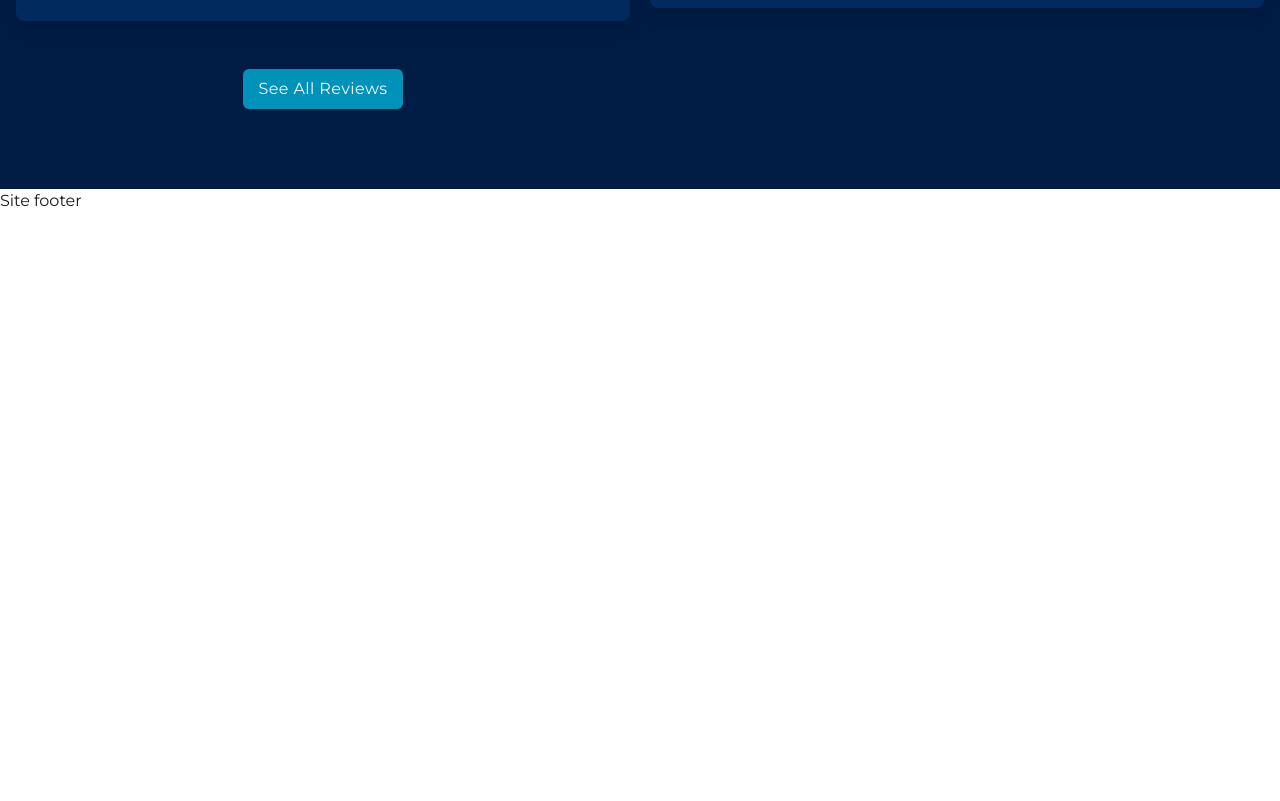
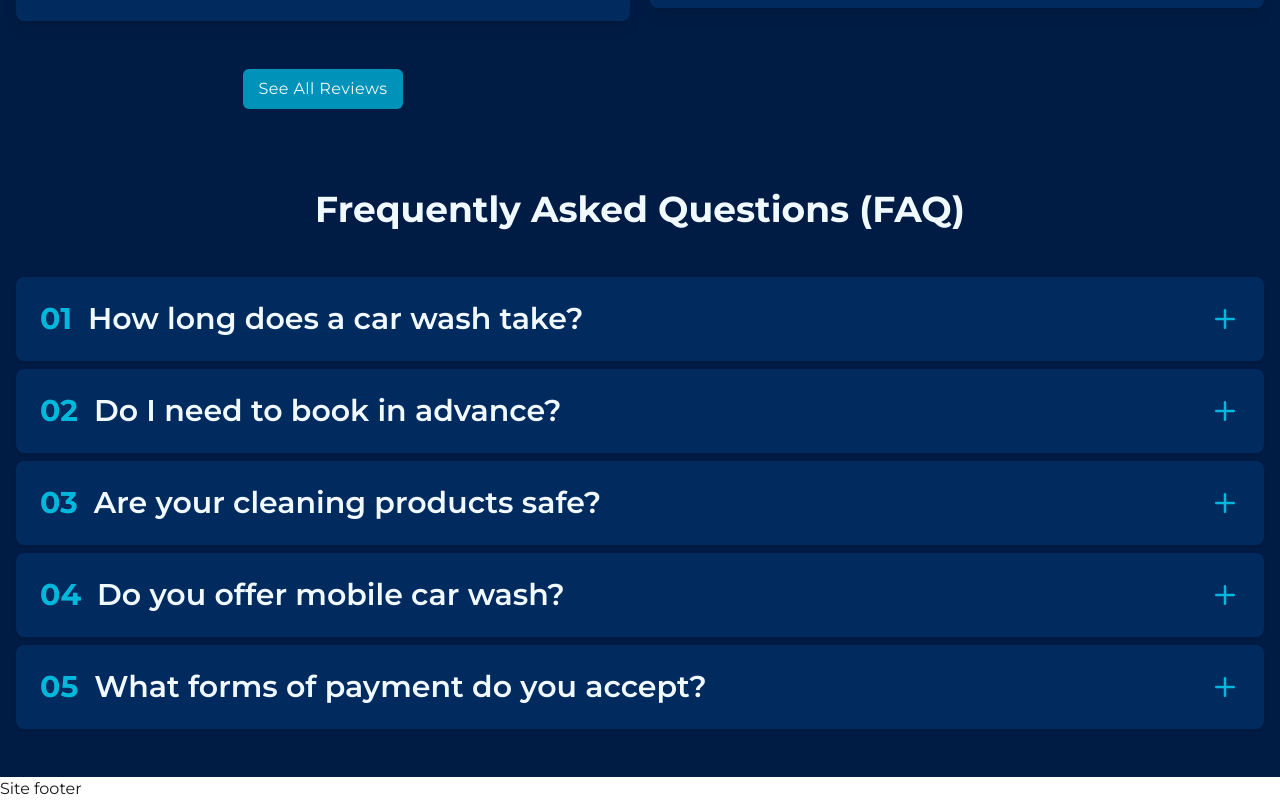
Before and after one commit to AbrRahman/prime-wash-frontend, a React (Vite) app: page / in a window 1280 px wide. Shown: the part 3317-4118 px from the top of the page. Before the commit the page ends 3530 px from the top, so only its background shows below. Built offline with nearby package versions, Linux system fonts and the light colour scheme.

Commit message:
push home FAQ section

```diff
--- /dev/null
+++ b/src/component/home/FAQ/FAQ.tsx
@@ -0,0 +1,132 @@
+import { AnimatePresence, motion } from "framer-motion";
+import { useState } from "react";
+import { FiPlus, FiMinus } from "react-icons/fi";
+const FAQ = () => {
+  const [showFaq, setShowFaq] = useState(0);
+
+  const toggleFaq = (index: number) => {
+    setShowFaq(showFaq === index ? 0 : index);
+  };
+
+  const faqData = [
+    {
+      question: "How long does a car wash take?",
+      answer:
+        "Most washes are done in 30-45 minutes, depending on your service.",
+    },
+    {
+      question: "Do I need to book in advance?",
+      answer:
+        "We recommend booking in advance to ensure your preferred time slot, but walk-ins are also welcome when available.",
+    },
+    {
+      question: "Are your cleaning products safe?",
+      answer:
+        "Yes! At Prime Wash, we use eco-friendly and vehicle-safe cleaning products to protect your car and the environment.",
+    },
+
+    {
+      question: "Do you offer mobile car wash?",
+      answer:
+        "Yes, Prime Wash provides mobile car wash services. We come to your location for maximum convenience.",
+    },
+    {
+      question: "What forms of payment do you accept?",
+      answer:
+        "We accept cash, credit/debit cards, and digital wallets for quick and easy payments.",
+    },
+  ];
+
+  return (
+    <>
+      <section className="bg-brand-primary">
+        <div className="container mx-auto px-4 pb-12 lg:b-20">
+          {/* section heading */}
+          <motion.h1
+            className=" text-sky-50 text-2xl md:text-3xl lg:text-4xl text-center font-bold "
+            initial={{ opacity: 0, y: 40 }}
+            whileInView={{ opacity: 1, y: 0 }}
+            transition={{ duration: 0.6 }}
+            viewport={{ once: true }}
+          >
+            Frequently Asked Questions (FAQ)
+          </motion.h1>
+
+          <div className="mt-8 lg:mt-12">
+            <motion.div
+              className="grid grid-cols-1 gap-2"
+              initial="hidden"
+              whileInView="visible"
+              viewport={{ once: true, amount: 0.2 }}
+              variants={{
+                hidden: { opacity: 0 },
+                visible: {
+                  opacity: 1,
+                  transition: { staggerChildren: 0.3 },
+                },
+              }}
+            >
+              {faqData.map((faq, index) => (
+                <motion.div
+                  className="bg-brand-secondary rounded-lg shadow-sm p-6"
+                  variants={{
+                    hidden: { opacity: 0, y: 50 },
+                    visible: { opacity: 1, y: 0 },
+                  }}
+                  transition={{ duration: 0.8 }}
+                >
+                  <div
+                    className="flex justify-between md:items-center cursor-pointer select-none"
+                    onClick={() => toggleFaq(index + 1)}
+                  >
+                    <div className="flex md:items-center gap-4">
+                      <h2 className="text-cyan-500  text-xl md:text-2xl lg:text-3xl font-bold">
+                        0{index + 1}
+                      </h2>
+                      <h2 className="text-sky-50 text-xl md:text-2xl lg:text-3xl font-semibold">
+                        {faq.question}
+                      </h2>
+                    </div>
+                    <motion.div
+                      className="transition-transform duration-300"
+                      key={showFaq === index + 1 ? "minus" : "plus"}
+                      initial={{ opacity: 0 }}
+                      animate={{ opacity: 1 }}
+                      exit={{ opacity: 0 }}
+                      transition={{ duration: 0.5, ease: "easeInOut" }}
+                    >
+                      {showFaq === index + 1 ? (
+                        <FiMinus className="text-cyan-500 text-xl lg:text-3xl font-bold" />
+                      ) : (
+                        <FiPlus className="text-cyan-500 text-xl lg:text-3xl font-bold" />
+                      )}
+                    </motion.div>
+                  </div>
+                  {/* answer text */}
+                  <AnimatePresence initial={false}>
+                    {showFaq === index + 1 && (
+                      <motion.div
+                        className="lg:ml-12 overflow-hidden "
+                        key={index + 1}
+                        initial={{ opacity: 0, height: 0 }}
+                        animate={{ opacity: 1, height: "auto" }}
+                        exit={{ opacity: 0, height: 0 }}
+                        transition={{ duration: 0.3, ease: "easeInOut" }}
+                      >
+                        <p className="text-slate-400 text-lg mt-4">
+                          {faq.answer}
+                        </p>
+                      </motion.div>
+                    )}
+                  </AnimatePresence>
+                </motion.div>
+              ))}
+            </motion.div>
+          </div>
+        </div>
+      </section>
+    </>
+  );
+};
+
+export default FAQ;
--- a/src/component/home/HomeReviewsAndRatings/HomeReviewsAndRatings.tsx
+++ b/src/component/home/HomeReviewsAndRatings/HomeReviewsAndRatings.tsx
@@ -20,10 +20,22 @@ const HomeReviewsAndRatings = () => {
 
           <div className="grid grid-cols-1 lg:grid-cols-2 gap-5 mt-8 lg:mt-12">
             <div>
-              <div className="grid grid-clos-1 gap-3">
+              <motion.div
+                className="grid grid-clos-1 gap-3"
+                initial="hidden"
+                whileInView="visible"
+                viewport={{ once: true, amount: 0.2 }}
+                variants={{
+                  hidden: { opacity: 0 },
+                  visible: {
+                    opacity: 1,
+                    transition: { staggerChildren: 0.3 },
+                  },
+                }}
+              >
                 <ReviewCart />
                 <ReviewCart />
-              </div>
+              </motion.div>
               <motion.div
                 className="flex justify-center mt-8 lg:mt-12"
                 initial={{ opacity: 0, scale: 0.8 }}
--- a/src/component/home/HomeReviewsAndRatings/ReviewsForm.tsx
+++ b/src/component/home/HomeReviewsAndRatings/ReviewsForm.tsx
@@ -1,10 +1,16 @@
 import { Link } from "react-router-dom";
-
+import { motion } from "framer-motion";
 const ReviewsForm = () => {
   const user = false;
   return (
     <>
-      <div className="bg-brand-secondary py-6 px-4 lg:px-6 lg:py-7 rounded-lg shadow-lg">
+      <motion.div
+        className="bg-brand-secondary py-6 px-4 lg:px-6 lg:py-7 rounded-lg shadow-lg"
+        initial={{ opacity: 0, y: 50 }}
+        whileInView={{ opacity: 1, y: 0 }}
+        transition={{ duration: 0.8 }}
+        viewport={{ once: true, amount: 0.2 }}
+      >
         <div className="relative">
           {!user && (
             <div className="bg-white/1 backdrop-blur-sm absolute inset-0 z-10 rounded-lg flex justify-center items-center">
@@ -106,7 +112,7 @@ const ReviewsForm = () => {
             </form>
           </div>
         </div>
-      </div>
+      </motion.div>
     </>
   );
 };
--- a/src/component/reviews/ReviewCart.tsx
+++ b/src/component/reviews/ReviewCart.tsx
@@ -1,4 +1,5 @@
 import { FaStar, FaStarHalfAlt, FaRegStar } from "react-icons/fa";
+import { motion } from "framer-motion";
 type TRatingProps = {
   value: number;
   outOf?: number;
@@ -23,7 +24,14 @@ const ReviewCart = () => {
   };
   return (
     <>
-      <div className="bg-brand-secondary p-6 rounded-lg shadow-lg space-y-2">
+      <motion.div
+        className="bg-brand-secondary p-6 rounded-lg shadow-lg space-y-2"
+        variants={{
+          hidden: { opacity: 0, y: 50 },
+          visible: { opacity: 1, y: 0 },
+        }}
+        transition={{ duration: 0.8 }}
+      >
         <Rating value={2.5} />
         <p className="text-slate-400 text-lg font-semibold  tracking-wide">
           Good overall wash. Took a bit longer than expected but the results
@@ -37,7 +45,7 @@ const ReviewCart = () => {
           />
           <h1 className="text-sky-50 text-base font-bold mt-1">Sophia M.</h1>
         </div>
-      </div>
+      </motion.div>
     </>
   );
 };
--- a/src/pages/home/Home.tsx
+++ b/src/pages/home/Home.tsx
@@ -1,5 +1,6 @@
 import AboutUs from "../../component/home/aboutUs/AboutUs";
 import AchievementsOverview from "../../component/home/achievementsOverview/AchievementsOverview";
+import FAQ from "../../component/home/FAQ/FAQ";
 import FeaturedServices from "../../component/home/featuredServices/FeaturedServices";
 import HeroBanner from "../../component/home/heroBanner/HeroBanner";
 import HomeReviewsAndRatings from "../../component/home/HomeReviewsAndRatings/HomeReviewsAndRatings";
@@ -12,6 +13,7 @@ const Home = () => {
       <AchievementsOverview />
       <AboutUs />
       <HomeReviewsAndRatings />
+      <FAQ />
     </>
   );
 };
```
